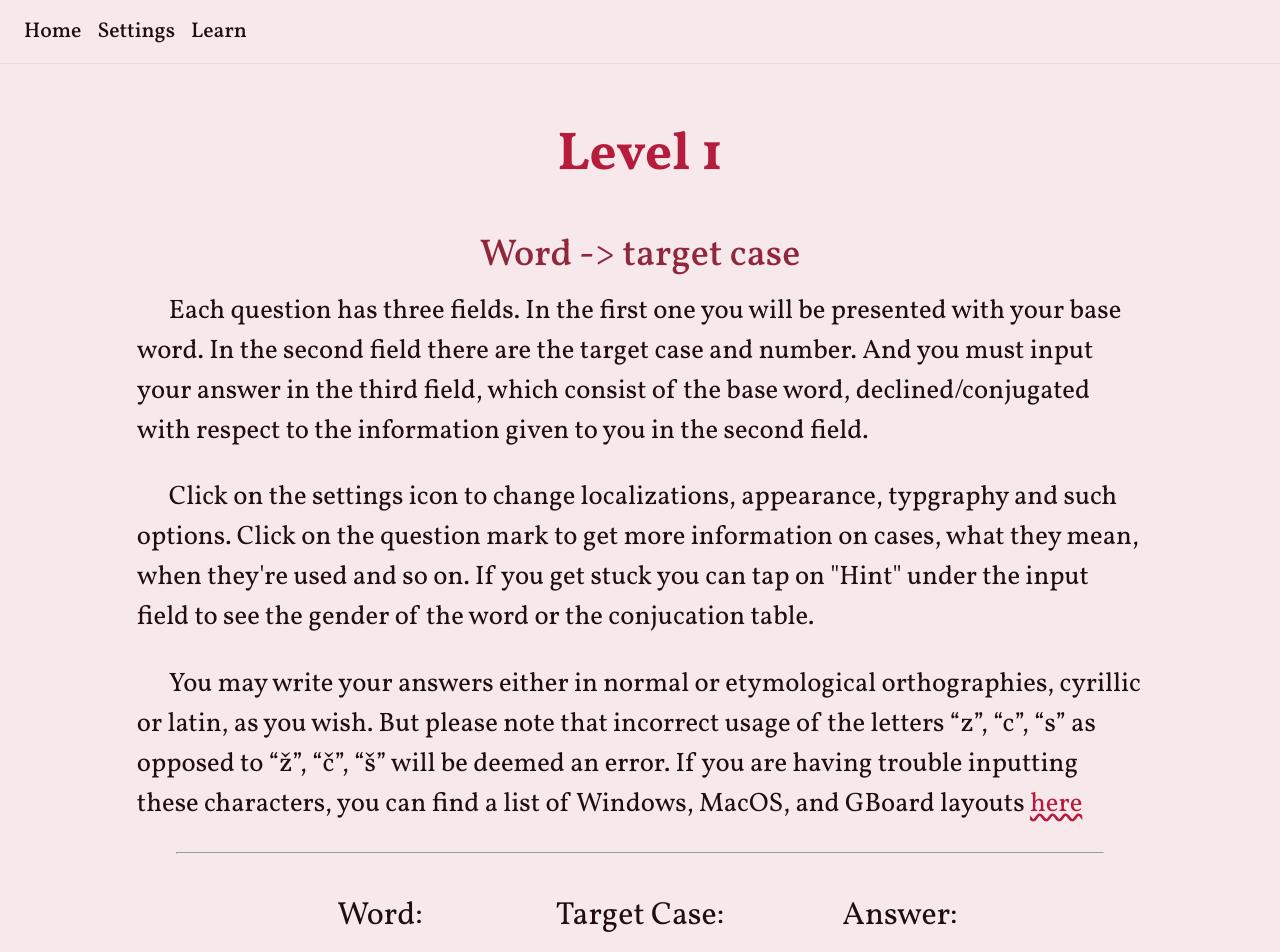
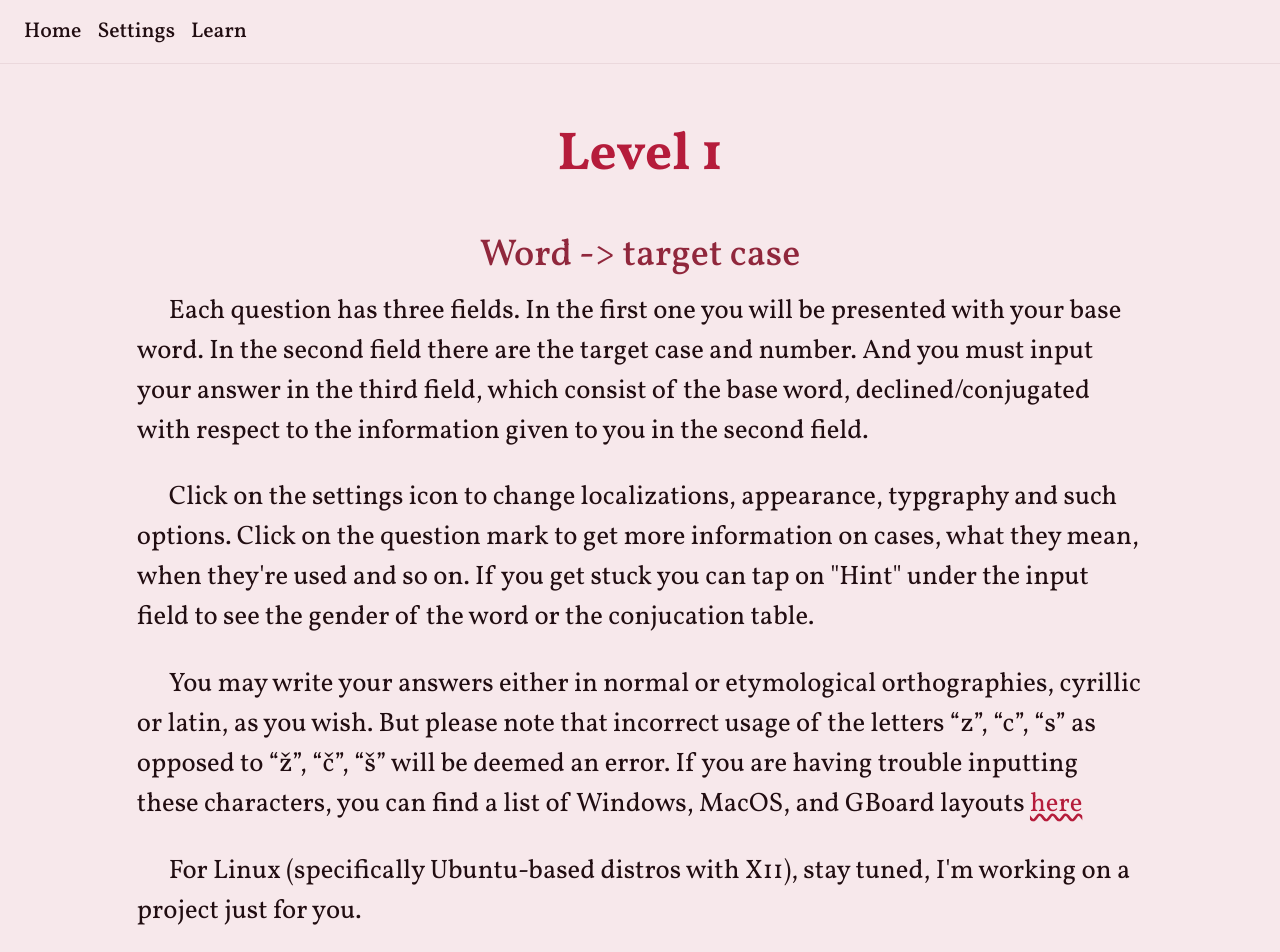
Before and after one commit to amsuu/INDP, an Angular app: page /level/1 in a window 1280 px wide. Shown: the top 952 px of the page. Built offline with nearby package versions, Linux system fonts and the light colour scheme.

Commit message:
added foreshadowing

```diff
--- a/src/app/level-1-page/level-1-page.component.html
+++ b/src/app/level-1-page/level-1-page.component.html
@@ -24,6 +24,10 @@
         characters, you can find a list of Windows, MacOS, and GBoard layouts
         <a href="https://interslavic.fun/resources/keyboards/">here</a>
     </p>
+    <p>
+        For Linux (specifically Ubuntu-based distros with X11), stay tuned, I'm
+        working on a project just for you.
+    </p>
 </div>
 
 <hr>
```
